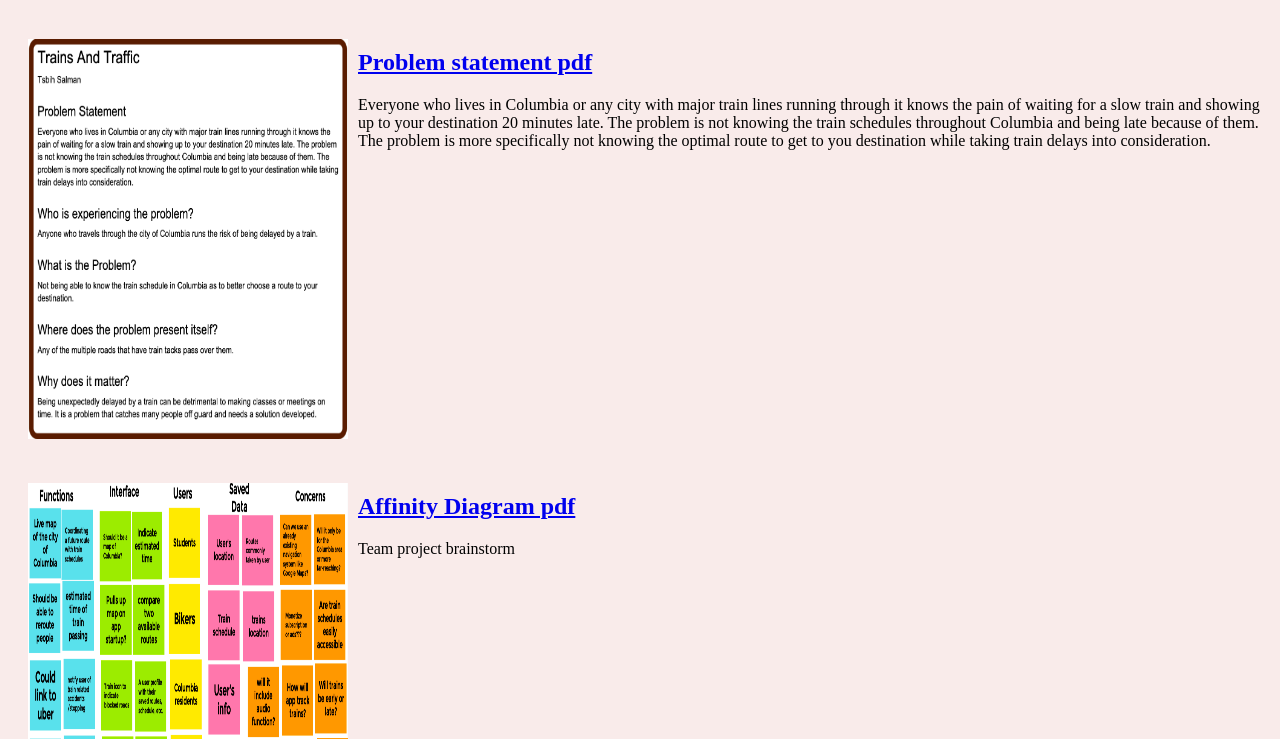
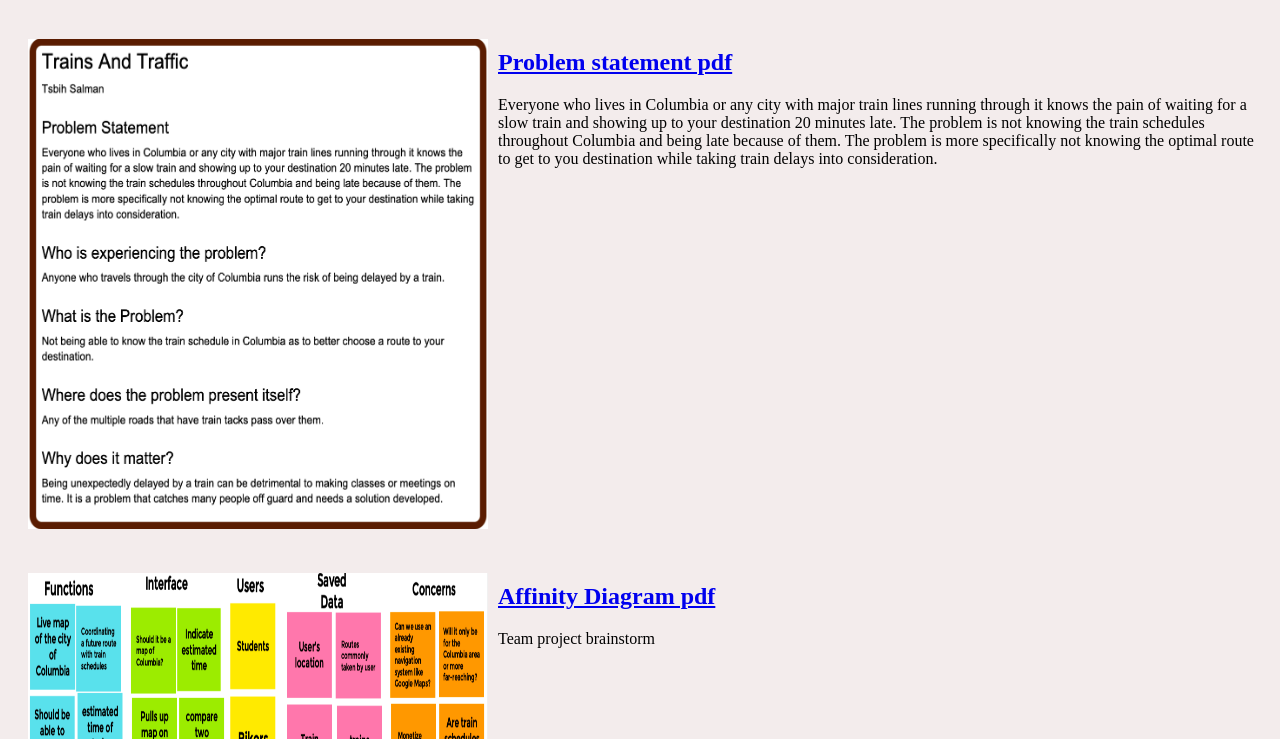
Before and after one commit to 2teaS/2teaS.github.io, a plain HTML site: page index.html in a window 1280 px wide. Shown: the part 61-800 px from the top of the page. Drawn offline with Linux system fonts and the light colour scheme.

Commit message:
Add files via upload

```diff
--- a/style.css
+++ b/style.css
@@ -1,5 +1,5 @@
 body {
-    background: #F9EBEA;
+    background: #f3ecec;
     font-family: 'Times New Roman', Times, serif;
 }
 
@@ -9,8 +9,8 @@ body {
 }
 
 .assignment img{
-    width:320px;
-    height: 400px;
+    width:460px;
+    height: 490px;
     padding:10px;
 }
 
```
